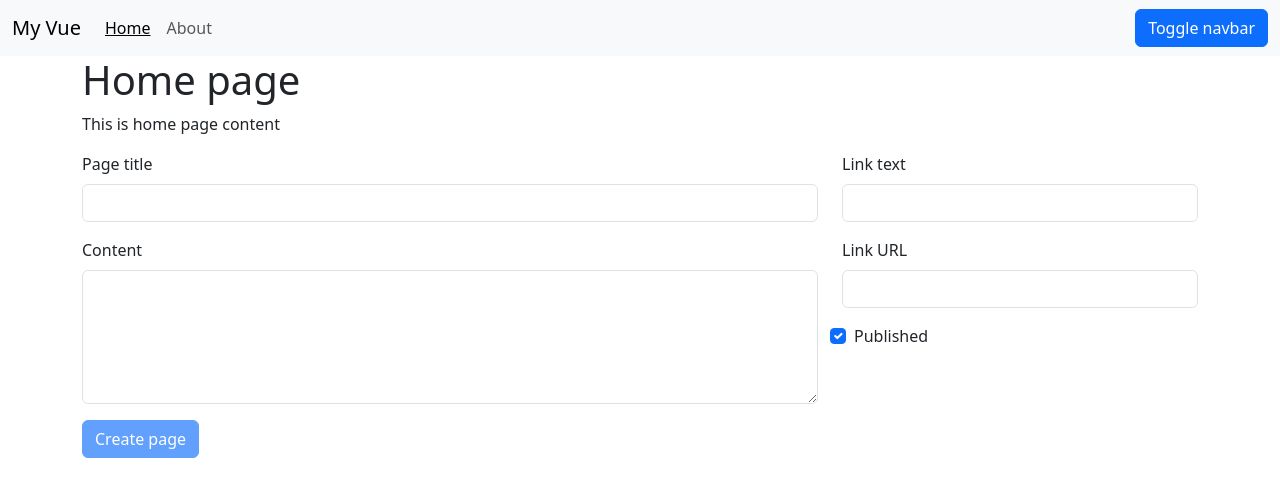
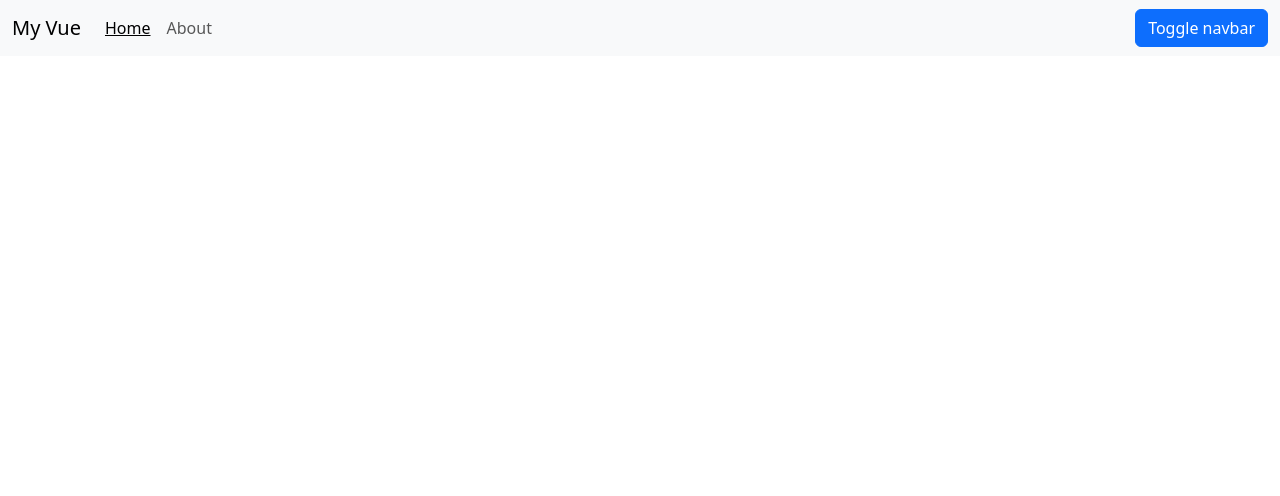
Before and after one commit to Beka-l3/vue-js-intro, a Vue app: page /#/pages/create in a window 1280 px wide. Shown: the top 496 px of the page. Built offline with nearby package versions, Linux system fonts and the light colour scheme; the HTML template or start-up script is replaced by a standard one.

Commit message:
Create Router js

```diff
--- a/src/App.vue
+++ b/src/App.vue
@@ -6,18 +6,14 @@
       :active-page="activePage"
   ></navbar>
 
-  <page-viewer
+  <!-- <page-viewer
       v-if="pages.length > 0"
       :page="pages[activePage]"
   ></page-viewer>
 
-  <!-- <create-page
-    :page-created="pageCreated"
-  ></create-page> -->
-
   <create-page
     @page-created="pageCreated"
-  ></create-page>
+  ></create-page> -->
 </template>
 
 <script>
--- /dev/null
+++ b/src/routes.js
@@ -0,0 +1,13 @@
+import {createRouter, createWebHashHistory} from 'vue-router';
+import PageViewer from './components/PageViewer.vue';
+import CreatePage from './components/CreatePage.vue';
+
+const router = createRouter({
+    history: createWebHashHistory(),
+    routes: [
+        { path: '/', component: PageViewer },
+        { path: '/create', component: CreatePage }
+    ]
+})
+
+export default router;
```
Also changed, not shown: src/components/CreatePage.vue (+0 -12 lines), src/main.js (+5 -2 lines).
